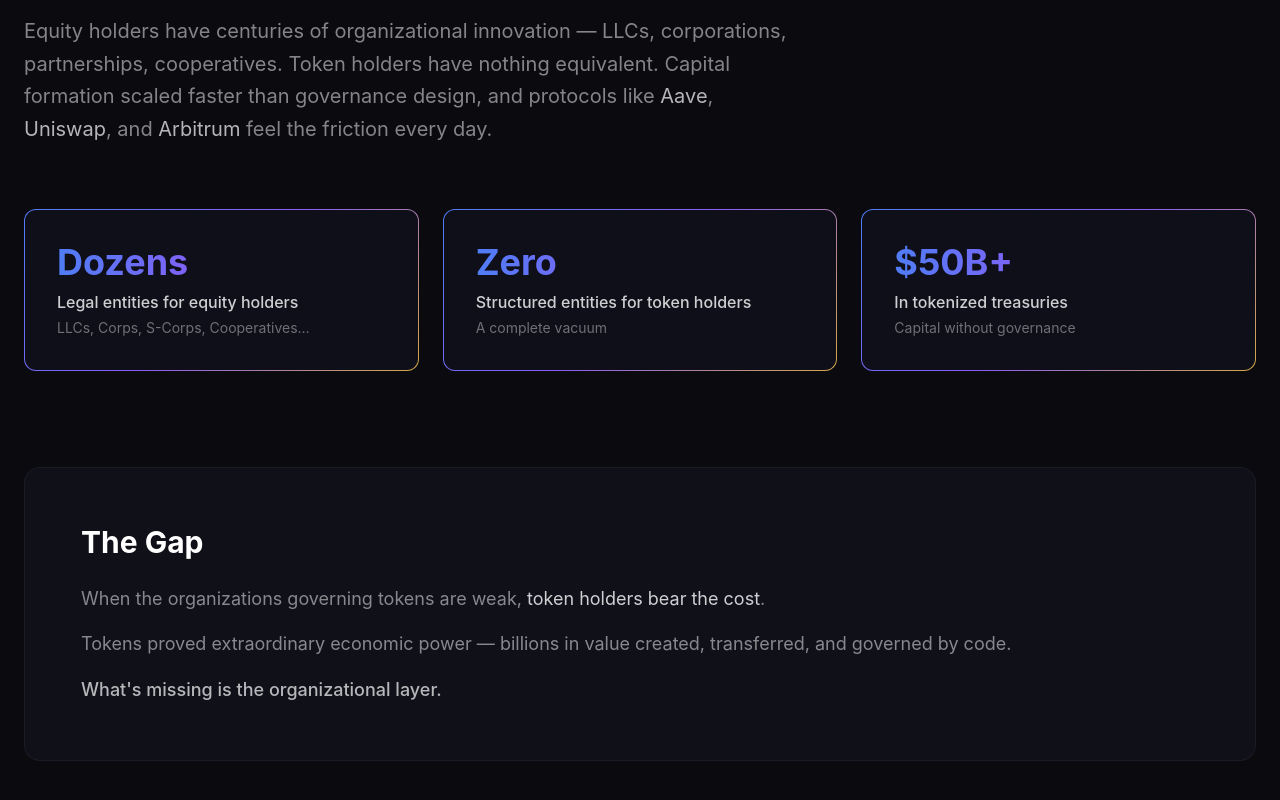
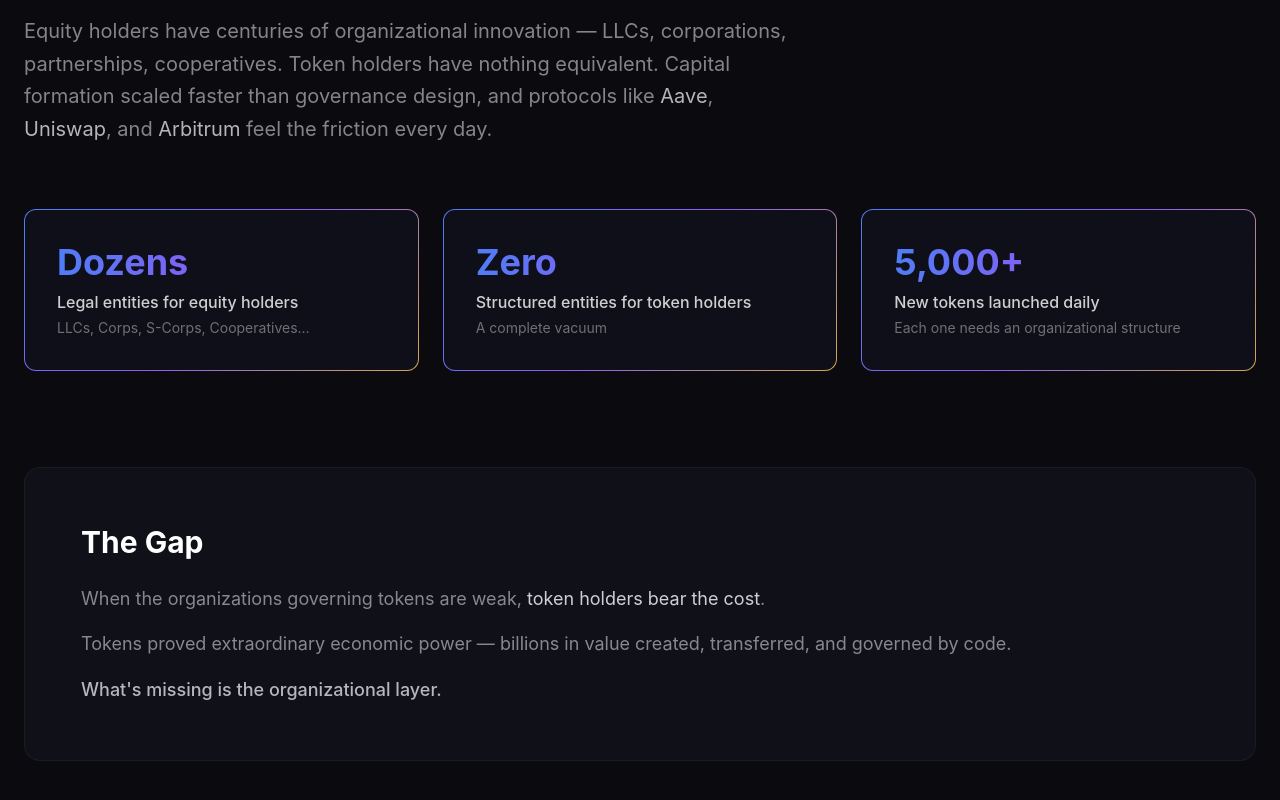
Before and after one commit to n0umen0n/consortiumlab-landing, a Next.js app: page / in a window 1280 px wide. Shown: the part 1125-1925 px from the top of the page. Built offline with nearby package versions, Linux system fonts and the light colour scheme.

Commit message:
fix: replace treasury stat with daily token launches

```diff
--- a/src/components/Problem.tsx
+++ b/src/components/Problem.tsx
@@ -5,7 +5,7 @@ import ScrollReveal from './ScrollReveal'
 const stats = [
   { label: 'Legal entities for equity holders', value: 'Dozens', sub: 'LLCs, Corps, S-Corps, Cooperatives…' },
   { label: 'Structured entities for token holders', value: 'Zero', sub: 'A complete vacuum' },
-  { label: 'In tokenized treasuries', value: '$50B+', sub: 'Capital without governance' },
+  { label: 'New tokens launched daily', value: '5,000+', sub: 'Each one needs an organizational structure' },
 ]
 
 export default function Problem() {
```
